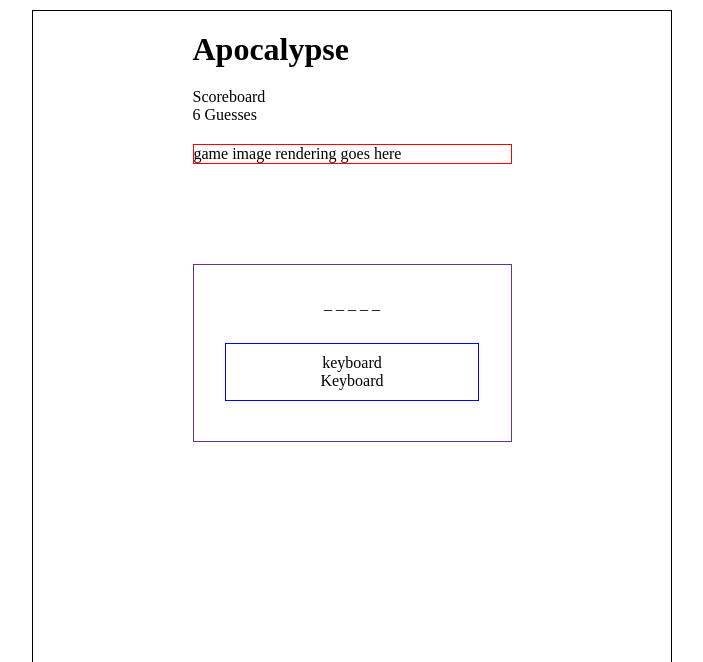
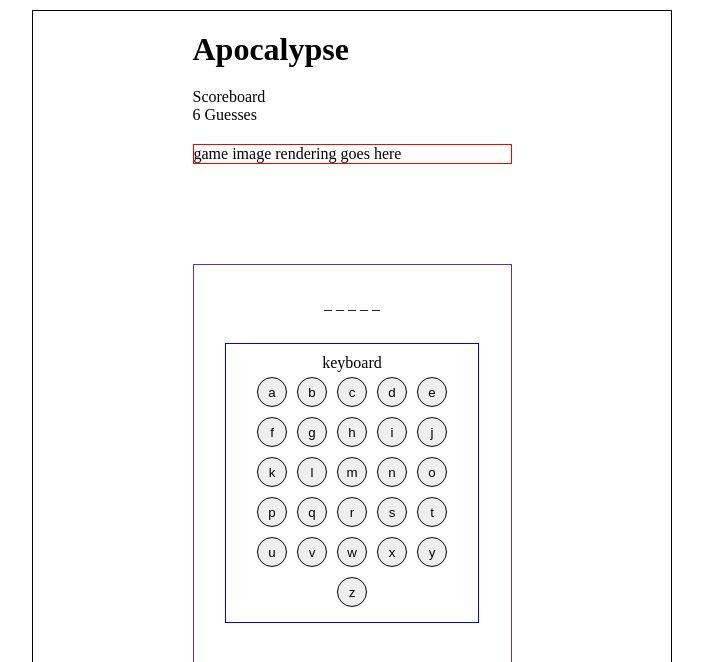
Before and after one commit to pamelaabreu/apocalypse, a React (Create React App) app: page / in a window 1280 px wide. Shown: the top 662 px of the page, without its empty margins (288-991 px from the left). Built offline with nearby package versions, Linux system fonts and the light colour scheme; no server answers.

Commit message:
Moved keyboard render code from App into Keyboard component

```diff
--- a/src/components/Keyboard.js
+++ b/src/components/Keyboard.js
@@ -1,7 +1,29 @@
 import React from "react";
 
-const Keyboard = props => {
-    return <p>Keyboard</p>
+const Keyboard = ({keyboardLetters, keyboardLettersKeys, letterInputClick}) => {
+    return keyboardLettersKeys.map((letter, index) => {
+        // Grab the incorrectLetter value from keyboard letters object
+        const { incorrectLetter } = keyboardLetters[letter];
+
+        return (
+          <button
+            key={index}
+            disabled={incorrectLetter}
+            onClick={letterInputClick}
+            style={{
+              margin: "5px",
+              padding: "5px",
+              border: "1px solid black",
+              borderRadius: "100%",
+              height: "30px",
+              width: "30px",
+              textAlign: "center"
+            }}
+          >
+            <p>{letter.toLowerCase()}</p>
+          </button>
+        );
+      });
 };
 
 export default Keyboard;
```
